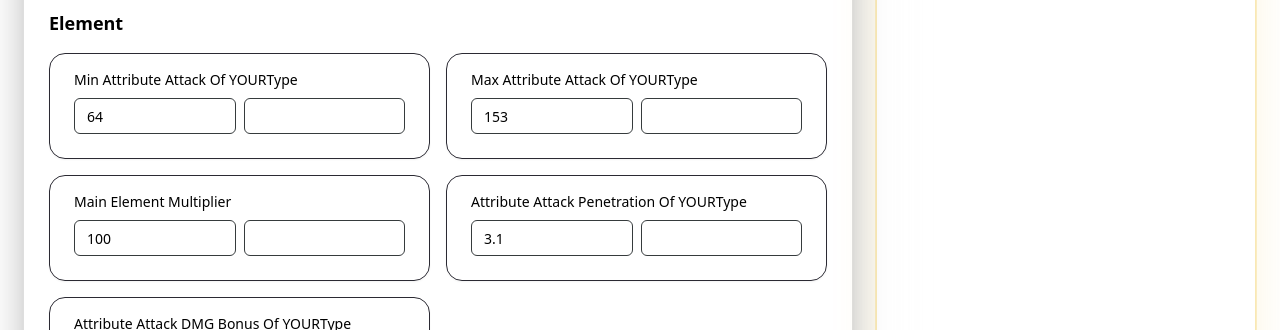
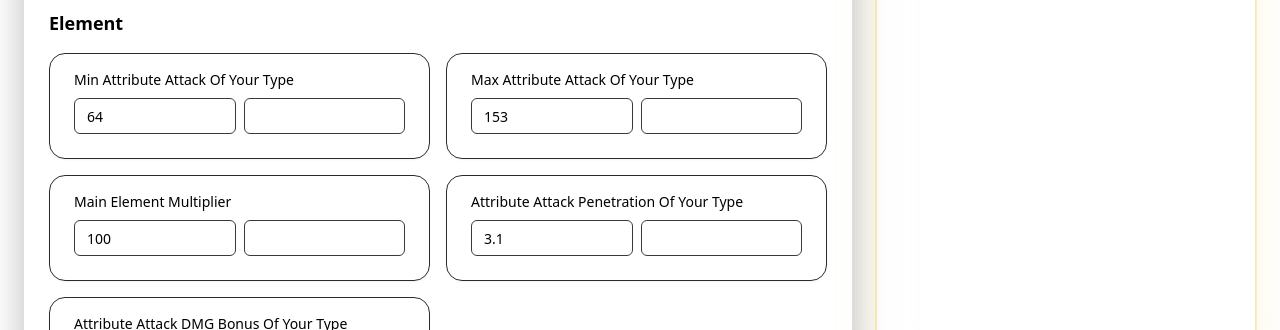
Before and after one commit to Phong940253/wwm-damage-calculator, a Next.js app: page / in a window 1280 px wide. Shown: the part 470-800 px from the top of the page. Built offline with nearby package versions, Linux system fonts and the light colour scheme.

Commit message:
Fix string replacement for "YOURType" and update button styles in DMGOptimizer

```diff
--- a/app/page.tsx
+++ b/app/page.tsx
@@ -346,7 +346,7 @@ export default function DMGOptimizer() {
                                 <span className="text-sm text-muted-foreground">
                                   {k
                                     .replace(/([a-z])([A-Z])/g, "$1 $2")
-                                    .replace(/YOUR Type/g, "Your Type")
+                                    .replace(/YOURType/g, "Your Type")
                                     .replace(/DMG/g, "DMG ")
                                     .replace(/MIN/g, "Min ")
                                     .replace(/MAX/g, "Max ")
@@ -363,9 +363,8 @@ export default function DMGOptimizer() {
                                   {statImpact[k] !== 0 && (
                                     <Badge
                                       className="
-                                      bg-amber-500/15
-                                      text-amber-400
-                                      border border-amber-500/30
+                                      bg-emerald-500/15 text-emerald-400
+                                      border-emerald-500/30
                                     "
                                     >
                                       {statImpact[k] > 0 ? "+" : ""}
@@ -423,16 +422,15 @@ export default function DMGOptimizer() {
           <Card
             className="
               sticky top-6
+              max-h-[calc(100vh-3rem)]   /* 24px top + breathing room */
+              flex flex-col              /* IMPORTANT */
+
               bg-gradient-to-b from-card/95 to-card/60
               border border-yellow-500/30
-
               shadow-[0_25px_60px_-15px_rgba(0,0,0,0.6)]
               shadow-yellow-500/20
-
               ring-1 ring-yellow-500/20
               backdrop-blur-xl
-
-              transition-all duration-300
             "
           >
             <CardHeader>
```
Lines whose indentation alone changed are shown as unchanged.
